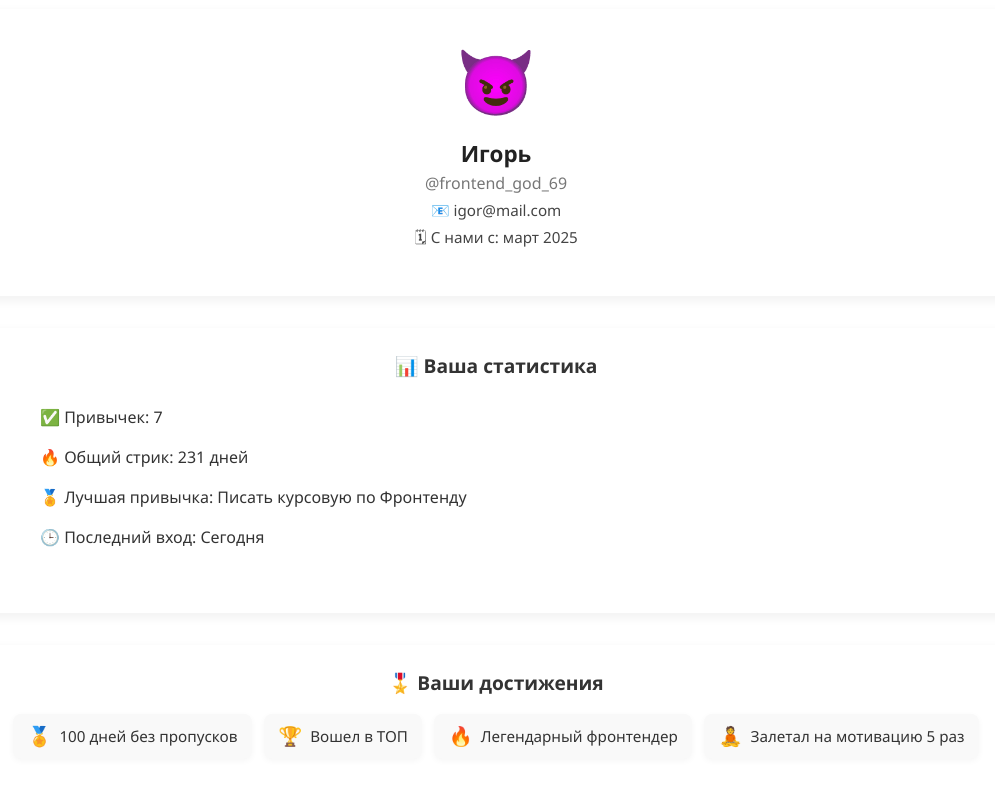
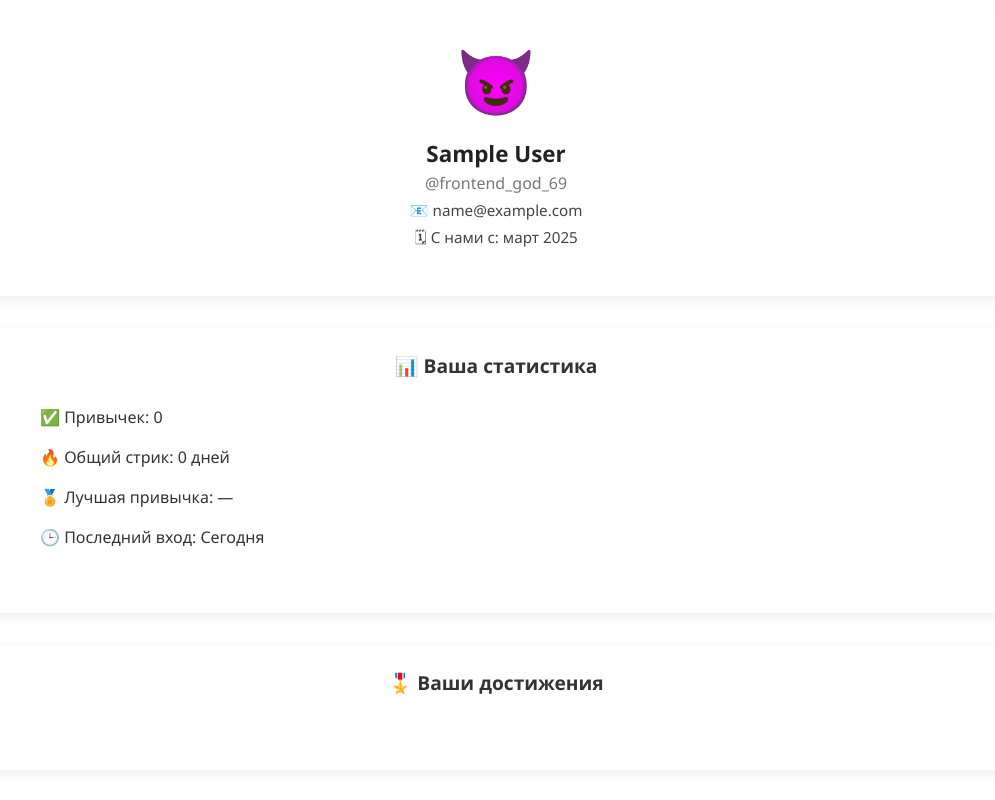
Before and after one commit to Zhaglo/zhelazo-app, a React app: page /profile in a window 1280 px wide. Shown: the part 220-1020 px from the top of the page, without its empty margins (144-1139 px from the left). Built offline with nearby package versions, Linux system fonts and the light colour scheme; sample sign-in values are in the browser's storage.

Commit message:
feat: personal achievements

```diff
--- a/src/pages/MotivationPage.tsx
+++ b/src/pages/MotivationPage.tsx
@@ -28,6 +28,28 @@ const MotivationPage = () => {
 
         setQuoteOfDay(randomQuote);
         setStathamQuote(randomStatham);
+
+        // === Обновление прогресса пользователя ===
+        const userId = localStorage.getItem("token");
+        if (!userId) return;
+
+        const progressKey = `userProgress_${userId}`;
+        const currentProgress = JSON.parse(localStorage.getItem(progressKey) || "{}");
+
+        const today = new Date().toISOString().slice(0, 10); // YYYY-MM-DD
+
+        if (currentProgress.lastMotivationVisit !== today) {
+            const updatedProgress = {
+                ...currentProgress,
+                motivationVisits: (currentProgress.motivationVisits || 0) + 1,
+                lastMotivationVisit: today
+            };
+
+            localStorage.setItem(progressKey, JSON.stringify(updatedProgress));
+
+            console.log("Обновлен прогресс:", updatedProgress);
+        }
+
     }, []);
 
     return (
--- a/src/pages/ProfilePage.tsx
+++ b/src/pages/ProfilePage.tsx
@@ -1,18 +1,82 @@
 import styles from "./ProfilePage.module.scss";
+import { useEffect, useState } from "react";
+import {Habit} from "../types/habit";
 
-const user = {
-    avatar: "😈",
-    name: "Игорь",
-    tag: "@frontend_god_69",
-    email: "igor@mail.com",
-    registered: "март 2025",
+const ProfilePage = () => {
+    const userId = localStorage.getItem("token");
+
+    // Подтягиваем привычки юзера
+    const allHabits: Habit[] = JSON.parse(localStorage.getItem("habits") || "[]");
+    const userHabits = allHabits.filter(h => h.userId === userId);
+
+    // Подтягиваем профиль юзера (если вдруг сохранили при регистрации)
+    const userProfile = JSON.parse(localStorage.getItem("userProfile") || "{}");
+
+    // Стейт для анимации/обновления (можно убрать если не нужно)
+    const [habitsCount, setHabitsCount] = useState(0);
+    const [totalStreak, setTotalStreak] = useState(0);
+    const [bestHabit, setBestHabit] = useState("—");
+
+    // Функция для подсчета стрика одной привычки (можно взять из StatsPage)
+    const calcHabitStreak = (habit: Habit): number => {
+        const days = habit.days || {};
+        const dates = Object.entries(days)
+            .filter(([key, done]) => done && !key.includes("_") && !key.includes("W"))
+            .map(([date]) => date)
+            .sort();
+
+        let streak = 0;
+        let max = 0;
+        let lastDate: Date | null = null;
+
+        for (const dateStr of dates) {
+            const [d, m, y] = dateStr.split(".").map(Number);
+            const date = new Date(y, m - 1, d);
+
+            if (lastDate) {
+                const diff = (date.getTime() - lastDate.getTime()) / (1000 * 3600 * 24);
+                if (diff === 1) {
+                    streak++;
+                } else {
+                    streak = 1;
+                }
+            } else {
+                streak = 1;
+            }
+
+            max = Math.max(max, streak);
+            lastDate = date;
+        }
+
+        return max;
     };
 
-const stats = {
-    habitsCount: 7,
-    totalStreak: 231,
-    bestHabit: "Писать курсовую по Фронтенду",
-    lastLogin: "Сегодня",
+    // При монтировании страницы — считаем
+    useEffect(() => {
+        setHabitsCount(userHabits.length);
+
+        const streakSum = userHabits.reduce((acc: number, habit: Habit) => {
+            return acc + calcHabitStreak(habit);
+        }, 0);
+        setTotalStreak(streakSum);
+
+        const best = userHabits
+            .map(habit => ({
+                title: habit.title,
+                streak: calcHabitStreak(habit)
+            }))
+            .sort((a, b) => b.streak - a.streak)[0]?.title || "—";
+
+        setBestHabit(best);
+    }, [userHabits]);
+
+    // Заглушка user (если нет сохраненного профиля)
+    const user = {
+        avatar: userProfile.avatar || "😈",
+        name: userProfile.name || "Игорь",
+        tag: userProfile.tag || "@frontend_god_69",
+        email: userProfile.email || "igor@mail.com",
+        registered: userProfile.registered || "март 2025",
     };
 
     const achievements = [
@@ -22,13 +86,46 @@ const achievements = [
         { icon: "🧘", label: "Залетал на мотивацию 5 раз" },
     ];
 
-const ProfilePage = () => {
+    // ⚡ Динамическое получение ачивок
+    const getAchievements = (): { icon: string; label: string }[] => {
+        const achs = [];
+
+        if (habitsCount >= 7) {
+            achs.push({ icon: "🎯", label: "7 привычек мастера" });
+        }
+
+        const maxHabitStreak = Math.max(...userHabits.map(habit => calcHabitStreak(habit)), 0);
+
+        if (maxHabitStreak >= 100) {
+            achs.push({ icon: "🏅", label: "100 дней без пропусков" });
+        } else if (maxHabitStreak >= 50) {
+            achs.push({ icon: "⭐", label: "50 дней стабильности" });
+        }
+
+        // Прогресс из localStorage
+        const progressKey = `userProgress_${userId}`;
+        const currentProgress = JSON.parse(localStorage.getItem(progressKey) || "{}");
+        const motivationVisits = currentProgress.motivationVisits || 0;
+
+        if (motivationVisits >= 5) {
+            achs.push({ icon: "🧘", label: "Залетал на мотивацию 5 раз" });
+        } else if (motivationVisits > 0) {
+            achs.push({ icon: "🧘", label: `Посещал мотивацию (${motivationVisits} раз)` });
+        }
+
+        // Пример "Вошел в ТОП" — пусть будет привычка с стриком >= 60
+        if (maxHabitStreak >= 60) {
+            achs.push({ icon: "🏆", label: "Вошел в ТОП" });
+        }
+
+        return achs;
+    };
+
     return (
         <div className={styles.wrapper}>
             <h2 className={styles.pageTitle}>👤 Профиль пользователя</h2>
 
             <div className={styles.profileBlock}>
-
                 {/* Инфа */}
                 <div className={styles.profileCard}>
                     <div className={styles.profileHeader}>
@@ -46,10 +143,10 @@ const ProfilePage = () => {
                 <div className={styles.profileCard}>
                     <h3>📊 Ваша статистика</h3>
                     <ul className={styles.profileStats}>
-                        <li>✅ Привычек: {stats.habitsCount}</li>
-                        <li>🔥 Общий стрик: {stats.totalStreak} дней</li>
-                        <li>🏅 Лучшая привычка: {stats.bestHabit}</li>
-                        <li>🕒 Последний вход: {stats.lastLogin}</li>
+                        <li>✅ Привычек: {habitsCount}</li>
+                        <li>🔥 Общий стрик: {totalStreak} дней</li>
+                        <li>🏅 Лучшая привычка: {bestHabit}</li>
+                        <li>🕒 Последний вход: Сегодня</li>
                     </ul>
                 </div>
 
@@ -57,7 +154,7 @@ const ProfilePage = () => {
                 <div className={styles.profileCard}>
                     <h3>🎖️ Ваши достижения</h3>
                     <ul className={styles.profileAchievements}>
-                        {achievements.map((ach, index) => (
+                        {getAchievements().map((ach, index) => (
                             <li key={index}>
                                 <span className={styles.achIcon}>{ach.icon}</span> {ach.label}
                             </li>
@@ -69,7 +166,6 @@ const ProfilePage = () => {
                 <div style={{ textAlign: "center", marginTop: "1.5rem" }}>
                     <button className={styles.editButton}>✏️ Редактировать профиль</button>
                 </div>
-
             </div>
         </div>
     );
```
Lines whose indentation alone changed are shown as unchanged.
